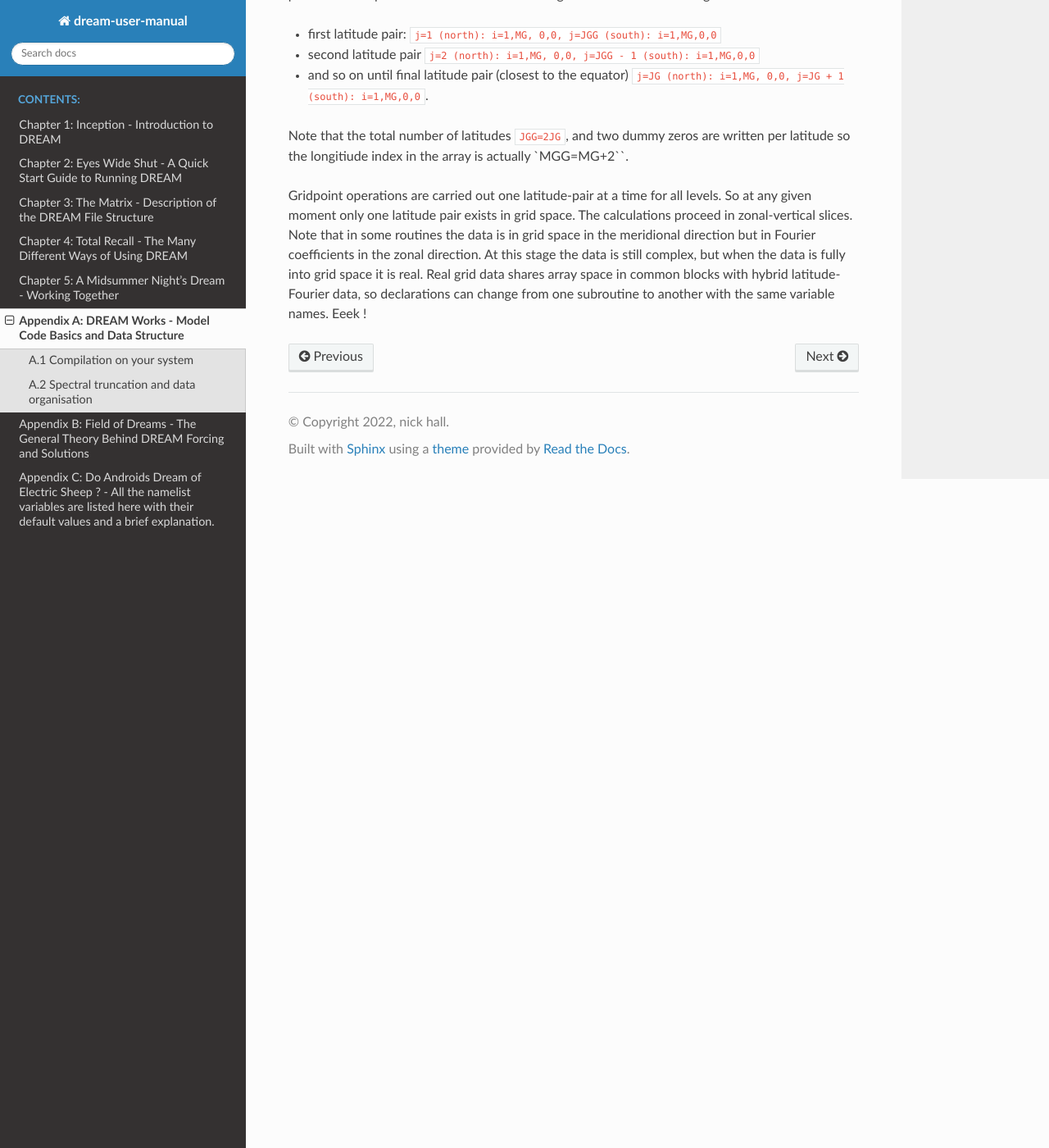
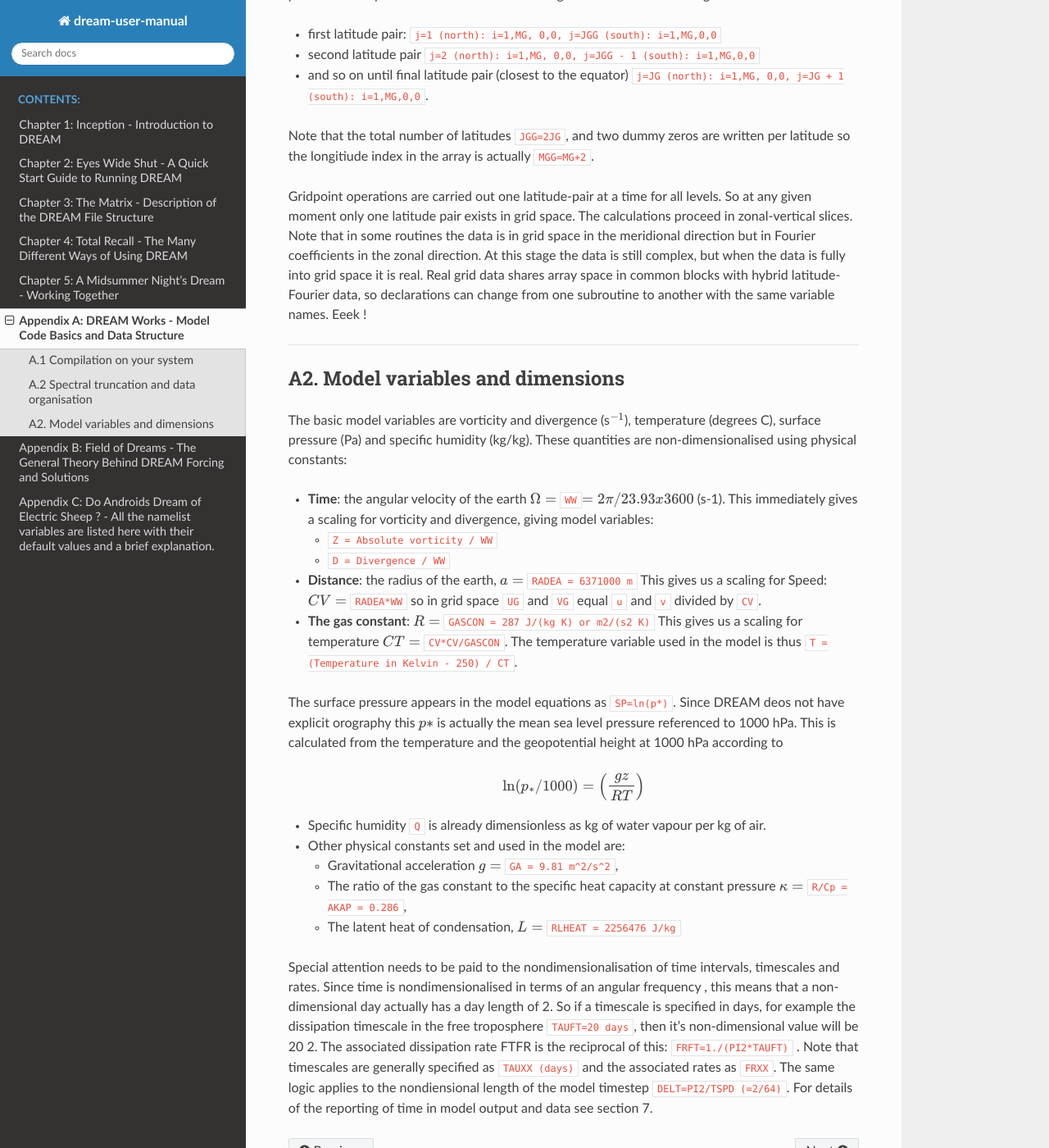
Before and after one commit to dream-gcm/usermanual, a Sphinx documentation site: the page built from source/AppendixA.md, in a window 1280 px wide and 1400 px high, scrolled down 3891 px. Shown: the whole window at 82% size. Built offline with Sphinx 7.4.7 and the Read the Docs theme 2.0.0, drawn with Linux system fonts in a browser that asks for light colours.

Commit message:
SLX: Upd appendix A

```diff
--- a/source/AppendixA.md
+++ b/source/AppendixA.md
@@ -89,6 +89,41 @@ When the model variables are transformed to grid space they are stored on a Gaus
 * and so on until final latitude pair (closest to the equator)
 `j=JG (north): i=1,MG, 0,0, j=JG + 1 (south): i=1,MG,0,0`.
 
-Note that the total number of latitudes `JGG=2JG`, and two dummy zeros are written per latitude so the longitiude index in the array is actually `MGG=MG+2``.
+Note that the total number of latitudes `JGG=2JG`, and two dummy zeros are written per latitude so the longitiude index in the array is actually `MGG=MG+2`.
 
 Gridpoint operations are carried out one latitude-pair at a time for all levels. So at any given moment only one latitude pair exists in grid space. The calculations proceed in zonal-vertical  slices. Note that in some routines the data is in grid space in the meridional direction but in Fourier coefficients in the zonal direction. At this stage the data is still complex, but when the data is fully into grid space it is real. Real grid data shares array space in common blocks with hybrid latitude-Fourier data, so declarations can change from one subroutine to another with the same variable names. Eeek !
+
+---
+## A2.  Model variables and dimensions
+
+The basic model variables are vorticity and divergence (s$^{-1}$), temperature (degrees C), surface pressure (Pa) and specific humidity (kg/kg). These quantities are non-dimensionalised using physical constants:
+
+* __Time__: the angular velocity of the earth $\Omega=$ `WW`$=2\pi / 23.93 x 3600$ (s-1).  This immediately gives a scaling for vorticity and divergence, giving model variables:
+    -  `Z = Absolute vorticity / WW`
+    -  `D = Divergence / WW`
+
+* __Distance__: the radius of the earth, $a =$ `RADEA = 6371000 m`
+This gives us a scaling for Speed: $CV =$ `RADEA*WW`
+so in grid space `UG` and `VG` equal `u` and `v` divided by `CV`.
+
+* __The gas constant__: $R =$ `GASCON = 287 J/(kg K) or m2/(s2 K)`
+This gives us a scaling for temperature $CT=$ `CV*CV/GASCON`.
+The temperature variable used in the model is thus
+`T = (Temperature in Kelvin - 250) / CT`.
+
+The surface pressure appears in the model equations as `SP=ln(p*)`. Since DREAM deos not have explicit orography this $p*$ is actually the mean sea level pressure referenced to 1000 hPa. This is calculated from the temperature and the geopotential height at 1000 hPa according to
+
+$$
+   \begin{equation}
+      \ln (p_* / 1000) = \left(\frac{gz}{RT}\right)
+   \end{equation}
+$$
+
+* Specific humidity `Q` is already dimensionless as kg of water vapour per kg of air.
+
+* Other physical constants set and used in the model are:
+    - Gravitational acceleration $g=$  `GA = 9.81 m^2/s^2`,
+    - The ratio of the gas constant to the specific heat capacity at constant pressure $\kappa=$  `R/Cp = AKAP = 0.286`,
+    - The latent heat of condensation, $L =$ `RLHEAT = 2256476 J/kg`
+
+Special attention needs to be paid to the nondimensionalisation of time intervals, timescales and rates. Since time is nondimensionalised in terms of an angular frequency , this means that a non-dimensional day actually has a day length of 2. So if a timescale is specified in days, for example the dissipation timescale in the free troposphere `TAUFT=20 days`, then it’s non-dimensional value will be 20  2. The associated dissipation rate FTFR is the reciprocal of this: `FRFT=1./(PI2*TAUFT)` . Note that timescales are generally specified as `TAUXX (days)` and the associated rates as `FRXX`. The same logic applies to the nondiensional length of the model timestep `DELT=PI2/TSPD (=2/64)`. For details of the reporting of time in model output and data see section 7.
```
